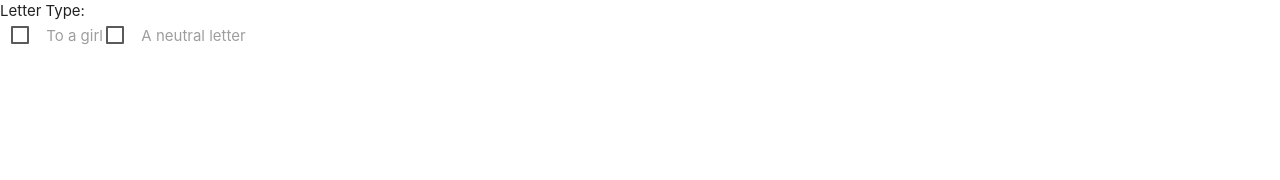
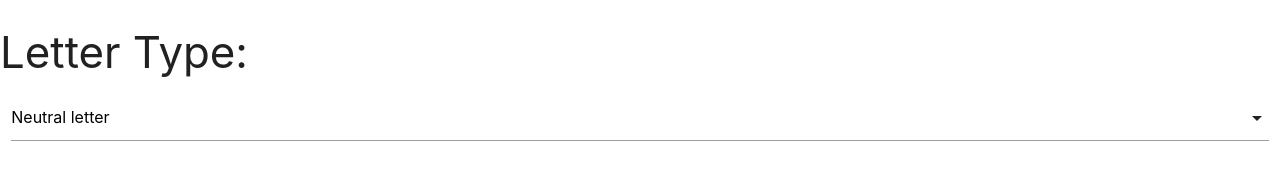
Before and after one commit to Lioncat2002/lover_website, a plain HTML site: page index.html in a window 1280 px wide. Drawn offline with nearby package versions, Linux system fonts and the light colour scheme.

Commit message:
Update index.html

```diff
--- a/index.html
+++ b/index.html
@@ -13,18 +13,30 @@
     <title>Lover</title>
 </head>
 <body>
-    Letter Type:
+    <h3>
+        Letter Type:
+    </h3>
+
     <div class="row">
         <div class="col s12">
-            <label>
-                <input type="checkbox" />
-                <span>To a girl</span>
-              </label>
-              <label>
-                <input type="checkbox" />
-                <span>A neutral letter</span>
-              </label>
+            <select id="lang">
+                <option value="-1" selected >Neutral letter</option>
+                <option value="0" >Letter to a girl</option>
+                </select>
+        </div>
+        <div class="col s12" id="letter">
+
         </div>
     </div>
+    <script>
+
+       document.addEventListener(
+           'DOMContentLoaded', function()
+                {
+        var elems = document.querySelectorAll('select');
+        var instances = M.FormSelect.init(elems, {});
+            });
+    </script>
+    <script src="./js/index.js"></script>
 </body>
 </html>
```
